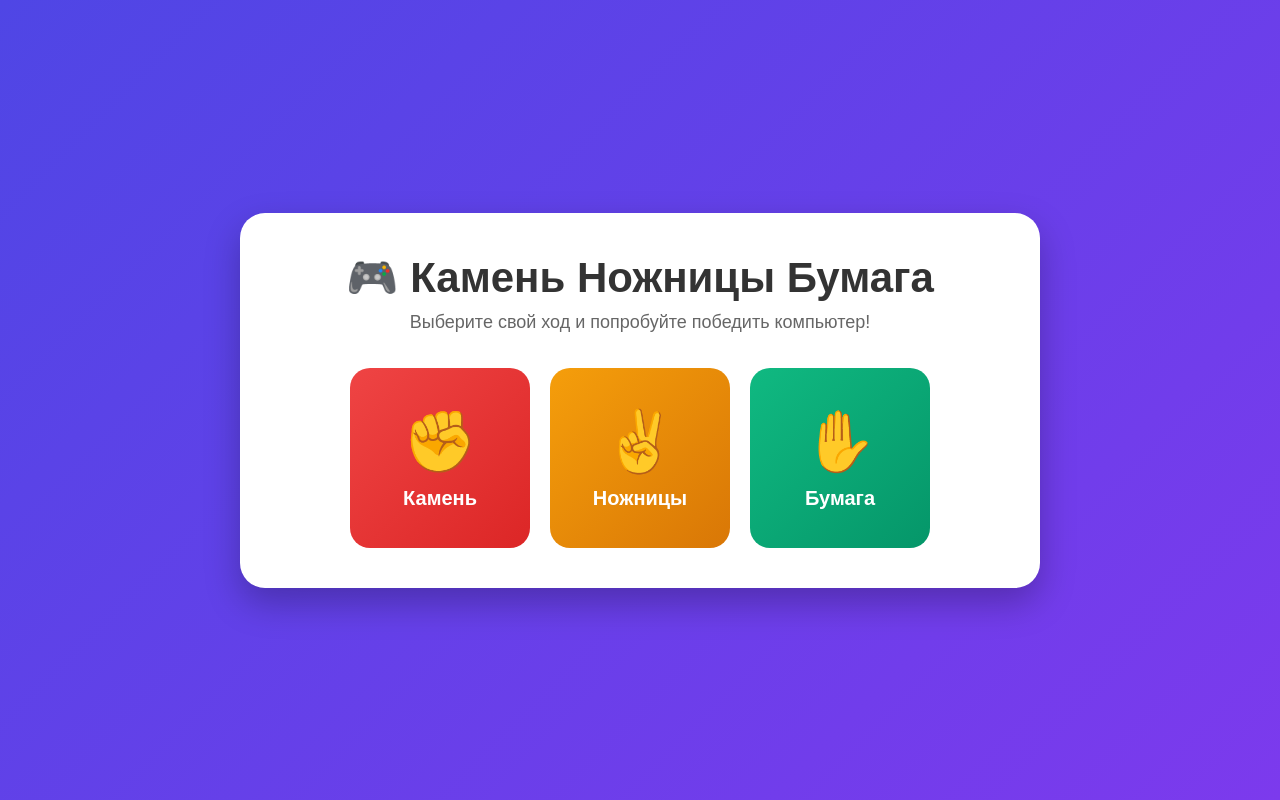
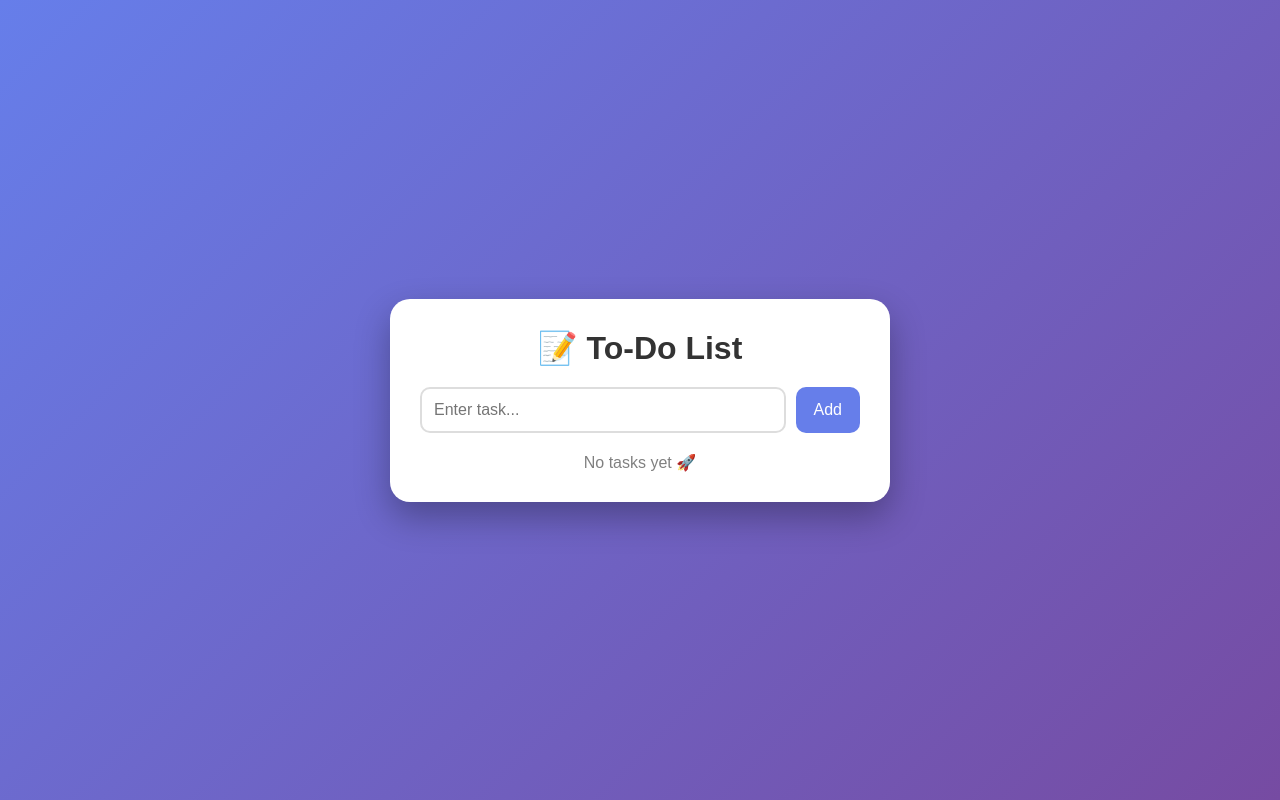
Before and after one commit to VVRangel/homework, a Flask app: page / in a window 1280 px wide. Run offline with Flask 3, Linux system fonts and the light colour scheme.

Commit message:
second commit

```diff
--- a/main.py
+++ b/main.py
@@ -1,37 +1,48 @@
-from flask import Flask, render_template, request
-import random
+
+from flask import Flask, render_template, request, redirect
+
 
 app = Flask(__name__)
 
-choices = ["Камень", "Ножницы", "Бумага"]
+tasks = []
 
 @app.route("/", methods=["GET", "POST"])
 def index():
-    player_choice = None
-    computer_choice = None
-    result = None
+    if request.method == "POST":
+        task = request.form.get("task")
+
+        if task and task.strip():
+            tasks.append(task.strip())
+
+        return redirect("/")
+
+    return render_template("index.html", tasks=tasks)
+
+
+@app.route("/delete/<int:task_id>")
+def delete(task_id):
+    if 0 <= task_id < len(tasks):
+        tasks.pop(task_id)
+    return redirect("/")
+
+
+@app.route("/edit/<int:task_id>", methods=["GET", "POST"])
+def edit(task_id):
+    if task_id < 0 or task_id >= len(tasks):
+        return redirect("/")
 
     if request.method == "POST":
-        player_choice = request.form["choice"]
-        computer_choice = random.choice(choices)
+        new_task = request.form.get("task")
 
-        if player_choice == computer_choice:
-            result = "Ничья!"
-        elif (
-            (player_choice == "Камень" and computer_choice == "Ножницы") or
-            (player_choice == "Ножницы" and computer_choice == "Бумага") or
-            (player_choice == "Бумага" and computer_choice == "Камень")
-        ):
-            result = "Вы победили!"
-        else:
-            result = "Компьютер победил!"
+        if new_task and new_task.strip():
+            tasks[task_id] = new_task.strip()
 
-    return render_template(
-        "index.html",
-        player_choice=player_choice,
-        computer_choice=computer_choice,
-        result=result
-    )
+        return redirect("/")
+
+    return render_template("edit.html", task=tasks[task_id], task_id=task_id)
+
 
 if __name__ == "__main__":
     app.run(debug=True)
+else:
+    pass
--- a/templates/index.html
+++ b/templates/index.html
@@ -1,177 +1,142 @@
 <!DOCTYPE html>
-<html lang="ru">
+<html lang="en">
 <head>
 <meta charset="UTF-8">
 <meta name="viewport" content="width=device-width, initial-scale=1.0">
-    <title>Камень Ножницы Бумага</title>
+<title>To-Do List</title>
+
 <style>
-        * {
-            margin: 0;
-            padding: 0;
-            box-sizing: border-box;
+*{
+    margin:0;
+    padding:0;
+    box-sizing:border-box;
 }
 
-        body {
-            font-family: Arial, sans-serif;
-            min-height: 100vh;
-            background: linear-gradient(135deg, #4f46e5, #7c3aed);
-            display: flex;
-            justify-content: center;
-            align-items: center;
-            padding: 20px;
+body{
+    font-family:Arial,sans-serif;
+    background:linear-gradient(135deg,#667eea,#764ba2);
+    min-height:100vh;
+    display:flex;
+    justify-content:center;
+    align-items:center;
 }
 
-        .container {
-            background: white;
-            width: 100%;
-            max-width: 800px;
-            padding: 40px;
-            border-radius: 25px;
-            box-shadow: 0 15px 35px rgba(0,0,0,0.25);
-            text-align: center;
+.container{
+    width:500px;
+    max-width:95%;
+    background:white;
+    padding:30px;
+    border-radius:20px;
+    box-shadow:0 15px 35px rgba(0,0,0,0.3);
 }
 
-        h1 {
-            font-size: 42px;
-            color: #333;
-            margin-bottom: 10px;
+h1{
+    text-align:center;
+    margin-bottom:20px;
+    color:#333;
 }
 
-        .subtitle {
-            color: #666;
-            margin-bottom: 35px;
-            font-size: 18px;
+form{
+    display:flex;
+    gap:10px;
+    margin-bottom:20px;
 }
 
-        .game-form {
-            display: flex;
-            justify-content: center;
-            gap: 20px;
-            flex-wrap: wrap;
+input{
+    flex:1;
+    padding:12px;
+    border:2px solid #ddd;
+    border-radius:10px;
+    font-size:16px;
 }
 
-        .choice-btn {
-            width: 180px;
-            height: 180px;
-            border: none;
-            border-radius: 20px;
-            cursor: pointer;
-            color: white;
-            font-size: 20px;
-            font-weight: bold;
-            transition: 0.3s;
-            display: flex;
-            flex-direction: column;
-            justify-content: center;
-            align-items: center;
-            gap: 10px;
+button{
+    padding:12px 18px;
+    border:none;
+    border-radius:10px;
+    background:#667eea;
+    color:white;
+    cursor:pointer;
+    font-size:16px;
 }
 
-        .choice-btn:hover {
-            transform: translateY(-8px) scale(1.05);
+button:hover{
+    opacity:0.9;
 }
 
-        .emoji {
-            font-size: 60px;
+.task{
+    background:#f4f4f4;
+    padding:15px;
+    border-radius:12px;
+    margin-bottom:10px;
+    display:flex;
+    justify-content:space-between;
+    align-items:center;
 }
 
-        .rock {
-            background: linear-gradient(135deg, #ef4444, #dc2626);
+.actions{
+    display:flex;
+    gap:8px;
 }
 
-        .scissors {
-            background: linear-gradient(135deg, #f59e0b, #d97706);
+.edit{
+    background:#3b82f6;
+    color:white;
+    padding:7px 10px;
+    border-radius:8px;
+    text-decoration:none;
 }
 
-        .paper {
-            background: linear-gradient(135deg, #10b981, #059669);
+.edit:hover{
+    background:#2563eb;
 }
 
-        .result-card {
-            margin-top: 40px;
-            background: #f5f5f5;
-            border-radius: 20px;
-            padding: 25px;
+.delete{
+    background:#ef4444;
+    color:white;
+    padding:7px 10px;
+    border-radius:8px;
+    text-decoration:none;
 }
 
-        .choice-box {
-            display: inline-block;
-            margin: 10px 20px;
+.delete:hover{
+    background:#dc2626;
 }
 
-        .choice-box h3 {
-            color: #555;
-            margin-bottom: 10px;
-        }
-
-        .choice-box p {
-            font-size: 24px;
-            font-weight: bold;
-        }
-
-        .vs {
-            font-size: 40px;
-            margin: 20px 0;
-        }
-
-        .result-text {
-            margin-top: 25px;
-            font-size: 32px;
-            font-weight: bold;
-            color: #4f46e5;
+.empty{
+    text-align:center;
+    color:gray;
+    margin-top:20px;
 }
 </style>
+
 </head>
 <body>
 
 <div class="container">
-    <h1>🎮 Камень Ножницы Бумага</h1>
-    <p class="subtitle">
-        Выберите свой ход и попробуйте победить компьютер!
-    </p>
 
-    <form method="POST" class="game-form">
-        <button class="choice-btn rock" type="submit" name="choice" value="Камень">
-            <span class="emoji">✊</span>
-            <span>Камень</span>
-        </button>
+    <h1>📝 To-Do List</h1>
 
-        <button class="choice-btn scissors" type="submit" name="choice" value="Ножницы">
-            <span class="emoji">✌️</span>
-            <span>Ножницы</span>
-        </button>
-
-        <button class="choice-btn paper" type="submit" name="choice" value="Бумага">
-            <span class="emoji">✋</span>
-            <span>Бумага</span>
-        </button>
+    <form method="POST">
+        <input type="text" name="task" placeholder="Enter task..." required>
+        <button type="submit">Add</button>
     </form>
 
-    {% if result %}
-    <div class="result-card">
-        <div class="choice-box">
-            <h3>Ваш выбор</h3>
-            <p>{{ player_choice }}</p>
-        </div>
+    {% if tasks %}
+        {% for task in tasks %}
+        <div class="task">
+            <span>{{ task }}</span>
 
-        <div class="vs">⚔️</div>
-
-        <div class="choice-box">
-            <h3>Компьютер</h3>
-            <p>{{ computer_choice }}</p>
-        </div>
-
-        <div class="result-text">
-            {% if "победили" in result %}
-                🏆 {{ result }}
-            {% elif "Ничья" in result %}
-                🤝 {{ result }}
-            {% else %}
-                💀 {{ result }}
-            {% endif %}
+            <div class="actions">
+                <a class="edit" href="/edit/{{ loop.index0 }}">Edit</a>
+                <a class="delete" href="/delete/{{ loop.index0 }}">Delete</a>
             </div>
         </div>
+        {% endfor %}
+    {% else %}
+        <p class="empty">No tasks yet 🚀</p>
     {% endif %}
+
 </div>
 
 </body>
```
Also changed, not shown: requirements.txt (added, +10 -0 lines), templates/edit.html (added, +81 -0 lines). Lines whose indentation alone changed are shown as unchanged.
